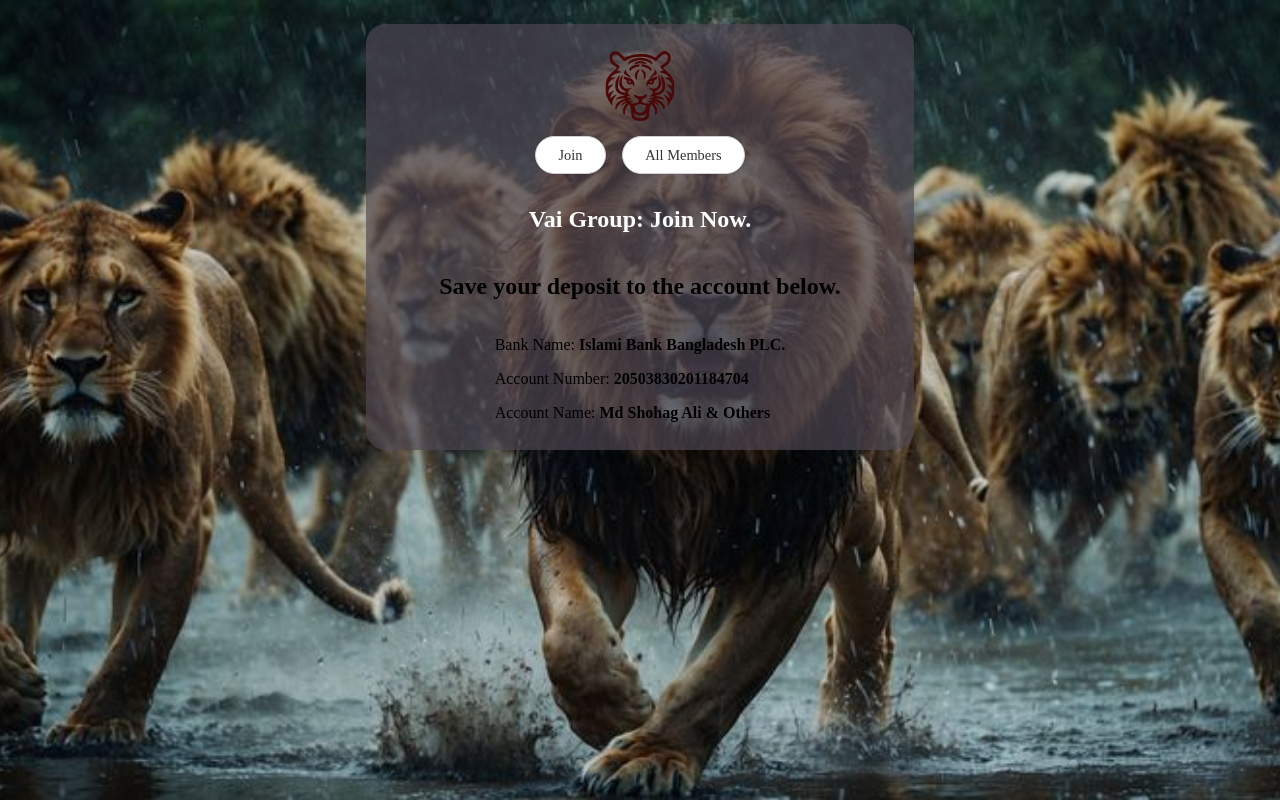
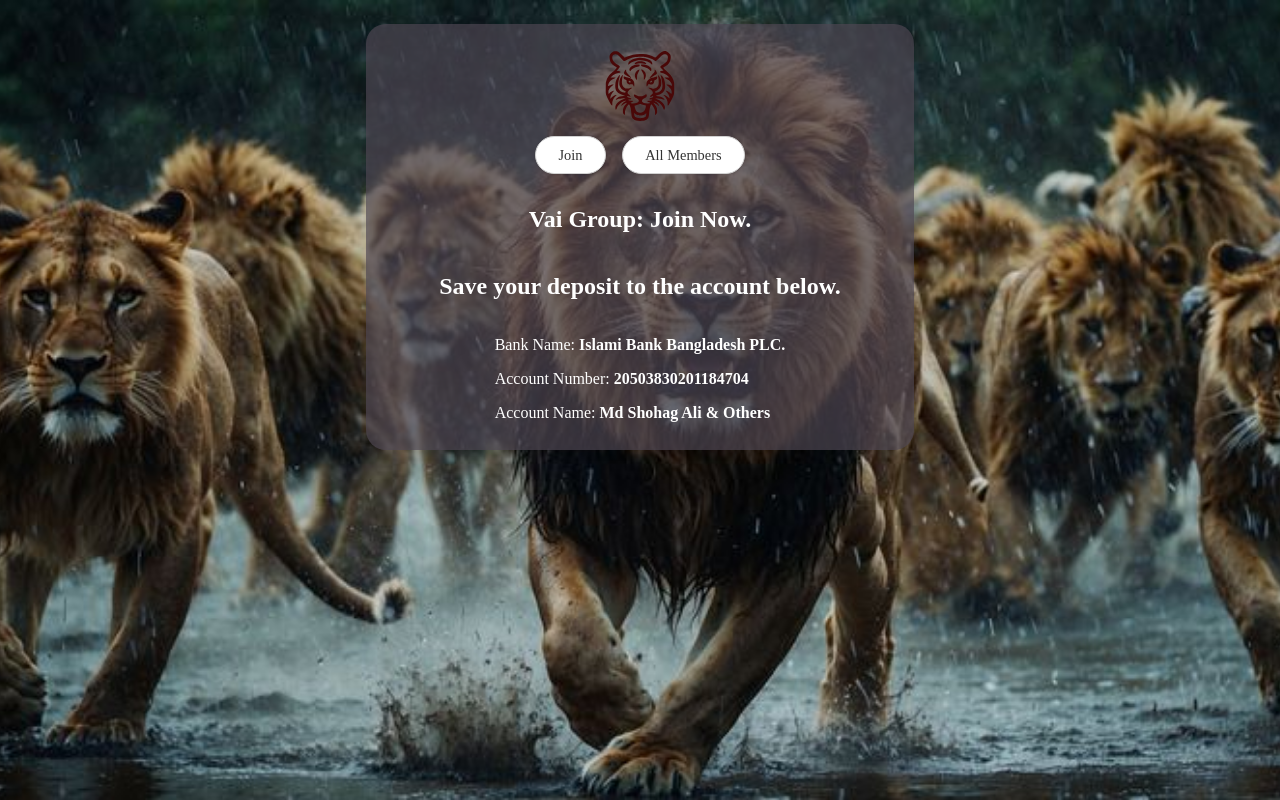
Before and after one commit to asadloveself/vai, a React (Vite) app in the folder client/: page / in a window 1280 px wide. Built offline with nearby package versions, Linux system fonts and the light colour scheme.

Commit message:
Update ProfileNav.scss

```diff
--- a/client/src/ProfileNav.scss
+++ b/client/src/ProfileNav.scss
@@ -37,6 +37,11 @@ h1 {
   text-align: center; // Often desired for a main heading over the nav
   margin-top: $spacing-unit * 2; // Add some space above the nav
 }
+h2{
+  color: #ffffff;
+}
+div>p{
+  color: #ffffff;}
 
 // --- Navigation Styles ---
 nav.profile {
```
